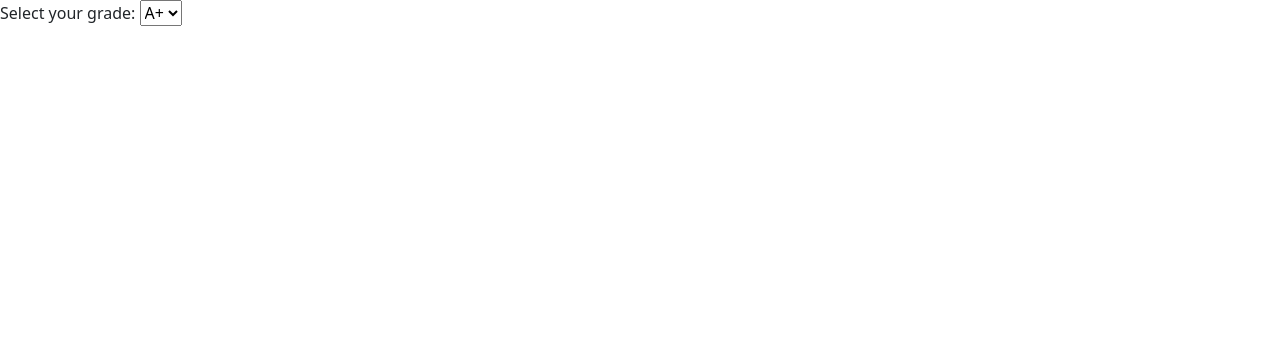
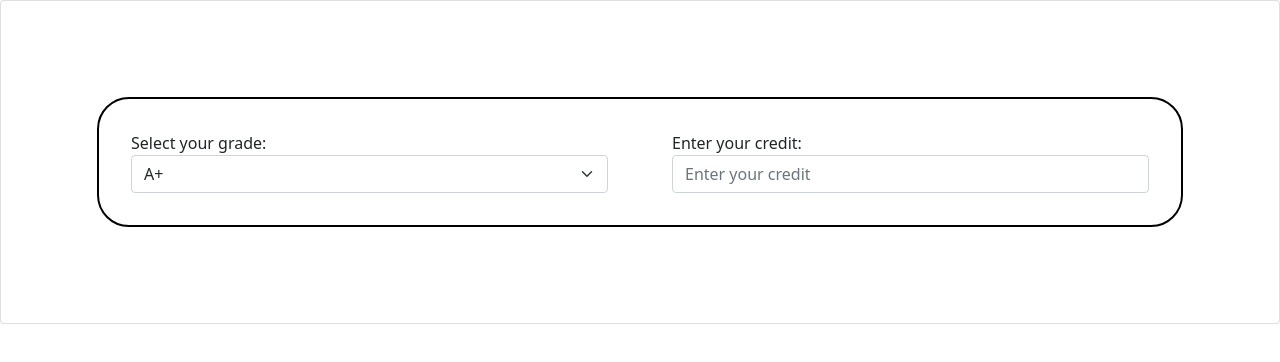
Before and after one commit to Thejas0604/gpa_calculator, a plain HTML site: page index.html in a window 1280 px wide. Drawn offline with nearby package versions, Linux system fonts and the light colour scheme.

Commit message:
some changes

```diff
--- a/index.html
+++ b/index.html
@@ -10,21 +10,38 @@
       integrity="sha384-EVSTQN3/azprG1Anm3QDgpJLIm9Nao0Yz1ztcQTwFspd3yD65VohhpuuCOmLASjC"
       crossorigin="anonymous"
     />
+    <link rel="stylesheet" href="./style.css" />
   </head>
   <body>
-    <label for="grades">Select your grade: </label>
-
-    <select id="grades">
-      <option value="A+">A+</option>
-      <option value="A+">A</option>
-      <option value="A+">A-</option>
-      <option value="A+">B+</option>
-      <option value="A+">B</option>
-      <option value="A+">A+</option>
-      <option value="A+">A+</option>
-      <option value="A+">A+</option>
-      <option value="A+">A+</option>
-    </select>
+    <div class="card">
+      <div class="card-body">
+        <div class="random-tile">
+          <div class="tile" id="grade">
+            <label for="grades">Select your grade: </label>
+            <select id="grades" class="form-select">
+              <option value="A+">A+</option>
+              <option value="A">A</option>
+              <option value="A-">A-</option>
+              <option value="B+">B+</option>
+              <option value="B">B</option>
+              <option value="C+">C+</option>
+              <option value="C">C</option>
+              <option value="D+">D+</option>
+              <option value="D">D</option>
+            </select>
+          </div>
+          <div class="tile" id="credit">
+            Enter your credit:
+            <input
+              type="number"
+              id="credit"
+              class="form-control"
+              placeholder="Enter your credit"
+            />
+          </div>
+                </div>
+        </div>
+    </div>
 
     <script
       src="https://cdn.jsdelivr.net/npm/bootstrap@5.0.2/dist/js/bootstrap.bundle.min.js"
--- /dev/null
+++ b/style.css
@@ -0,0 +1,12 @@
+.random-tile {
+    display: flex;
+    margin: 5rem;
+    border-color: black;
+    border-radius: 2rem;
+    border-width: 2px;
+    border-style: solid;
+}
+.tile {
+  width: 100%;
+  padding: 2rem;
+}
```
